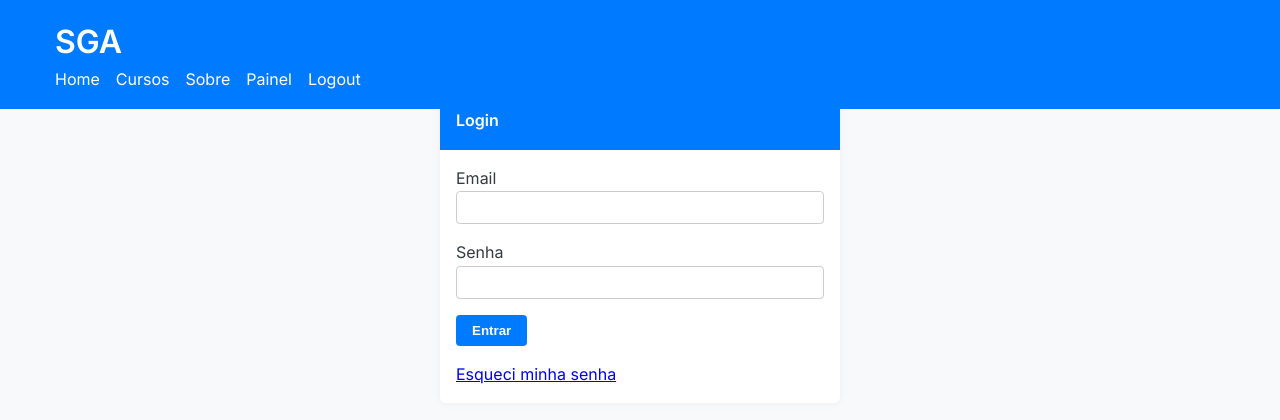
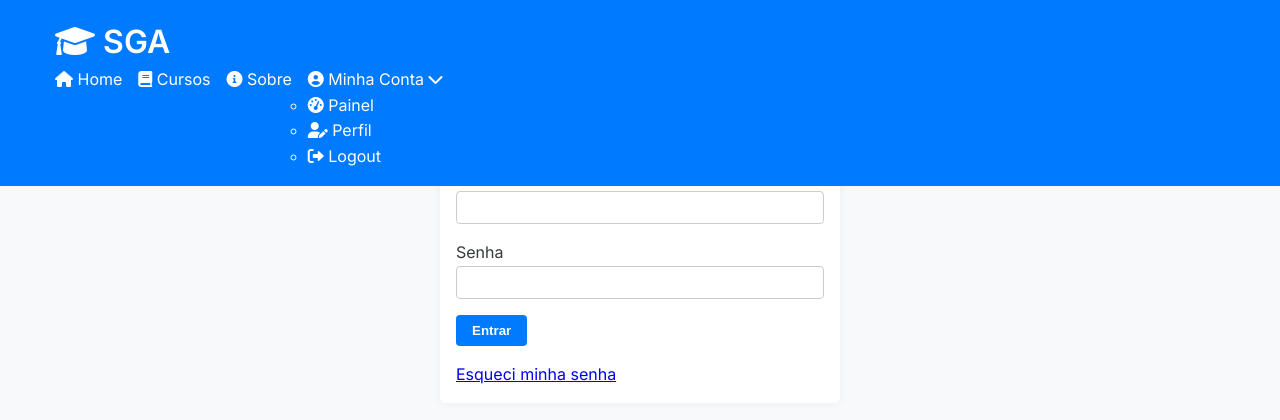
Before and after one commit to Kumegawwa/TrabalhoPHP, a PHP site: page /index.php in a window 1280 px wide. Shown: the top 420 px of the page. Run offline with PHP 8.4, Linux system fonts and the light colour scheme; the visitor is signed in with stand-in values (Sample User, id 1).

Commit message:
atualizando header

```diff
--- a/app/views/partials/header.php
+++ b/app/views/partials/header.php
@@ -4,23 +4,45 @@ if (session_status() === PHP_SESSION_NONE) {
 }
 $current = basename($_SERVER['PHP_SELF']);
 ?>
+<!DOCTYPE html>
+<html lang="pt-BR">
+<head>
+    <meta charset="UTF-8">
+    <meta name="viewport" content="width=device-width, initial-scale=1.0">
+    <title>Sistema de Gestão de Aprendizagem</title>
+    <link rel="stylesheet" href="/public/css/style.css">
+    <link rel="stylesheet" href="https://cdnjs.cloudflare.com/ajax/libs/font-awesome/6.0.0-beta3/css/all.min.css">
+    <link href="https://fonts.googleapis.com/css2?family=Inter:wght@400;600&display=swap" rel="stylesheet">
+    <script defer src="/public/js/main.js"></script>
+</head>
+<body>
     <header class="navbar">
         <div class="container">
-        <h1 class="logo"><a href="/">SGA</a></h1>
+            <div class="logo-container">
+                <h1 class="logo"><a href="/"><i class="fas fa-graduation-cap"></i> SGA</a></h1>
+            </div>
             <nav>
                 <input type="checkbox" id="menu-toggle">
-            <label for="menu-toggle" class="hamburger"><i class="fas fa-bars"></i></label>
+                <label for="menu-toggle" class="hamburger" aria-label="Menu"><i class="fas fa-bars"></i></label>
                 <ul class="nav-links">
-                <li><a href="/home" class="<?= $current == 'home.php' ? 'active' : '' ?>">Home</a></li>
-                <li><a href="/cursos" class="<?= $current == 'cursos.php' ? 'active' : '' ?>">Cursos</a></li>
-                <li><a href="/sobre" class="<?= $current == 'sobre.php' ? 'active' : '' ?>">Sobre</a></li>
+                    <li><a href="/home" class="<?= $current == 'home.php' ? 'active' : '' ?>"><i class="fas fa-home"></i> Home</a></li>
+                    <li><a href="/cursos" class="<?= $current == 'cursos.php' ? 'active' : '' ?>"><i class="fas fa-book"></i> Cursos</a></li>
+                    <li><a href="/sobre" class="<?= $current == 'sobre.php' ? 'active' : '' ?>"><i class="fas fa-info-circle"></i> Sobre</a></li>
                     <?php if (isset($_SESSION['usuario_id'])): ?>
-                    <li><a href="/painel">Painel</a></li>
-                    <li><a href="/logout">Logout</a></li>
+                        <li class="dropdown">
+                            <a href="#" class="dropdown-toggle"><i class="fas fa-user-circle"></i> Minha Conta <i class="fas fa-chevron-down"></i></a>
+                            <ul class="dropdown-menu">
+                                <li><a href="/painel"><i class="fas fa-tachometer-alt"></i> Painel</a></li>
+                                <li><a href="/perfil"><i class="fas fa-user-edit"></i> Perfil</a></li>
+                                <li><a href="/logout" class="logout-link"><i class="fas fa-sign-out-alt"></i> Logout</a></li>
+                            </ul>
+                        </li>
                     <?php else: ?>
-                    <li><a href="/login">Login</a></li>
+                        <li><a href="/login" class="login-btn"><i class="fas fa-sign-in-alt"></i> Login</a></li>
                     <?php endif; ?>
                 </ul>
             </nav>
         </div>
     </header>
+    <main class="main-content">
+        <div class="container">
```
Lines whose indentation alone changed are shown as unchanged.
